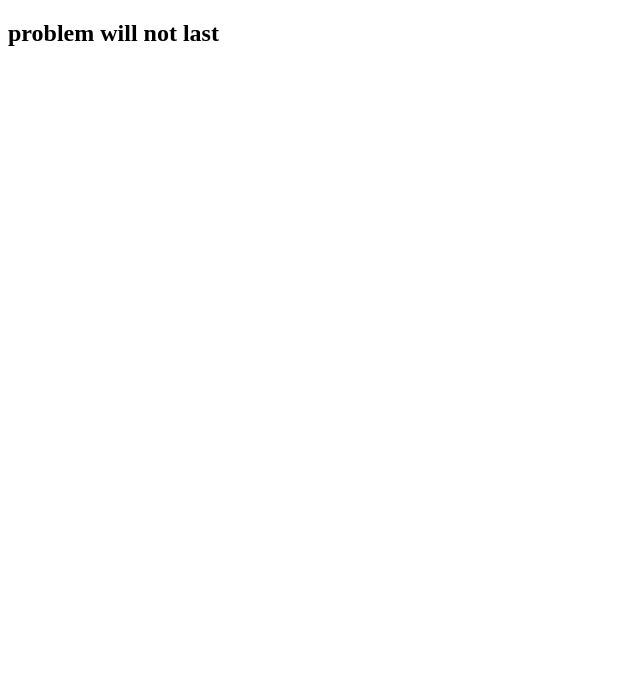
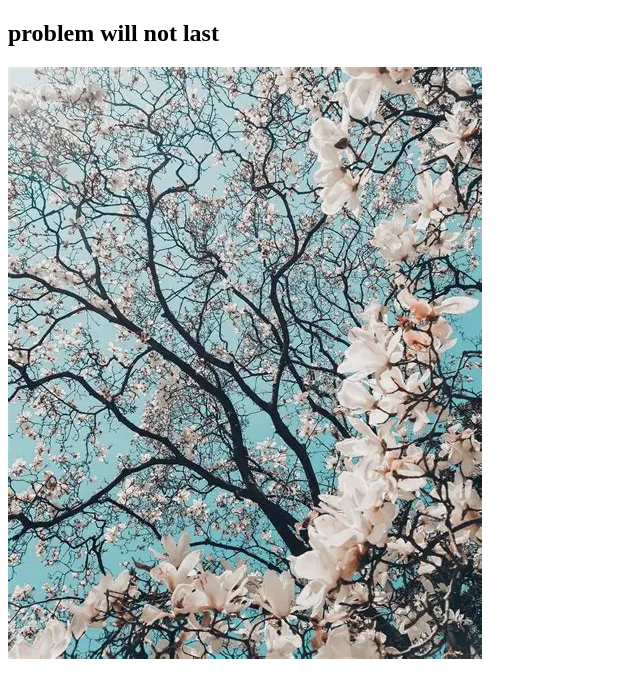
Before and after one commit to sadiafrin131-hub/my-second-github, a plain HTML site: page index1.html in a window 1280 px wide. Shown: the whole page, without its empty margins (0-640 px from the left). Drawn offline with Linux system fonts and the light colour scheme.

Commit message:
added home page

```diff
--- a/index1.html
+++ b/index1.html
@@ -7,6 +7,6 @@
 </head>
 <body>
     <h2>problem will not last</h2>
-
+    <img src="images/img13.webp" alt="">
 </body>
 </html>
```
